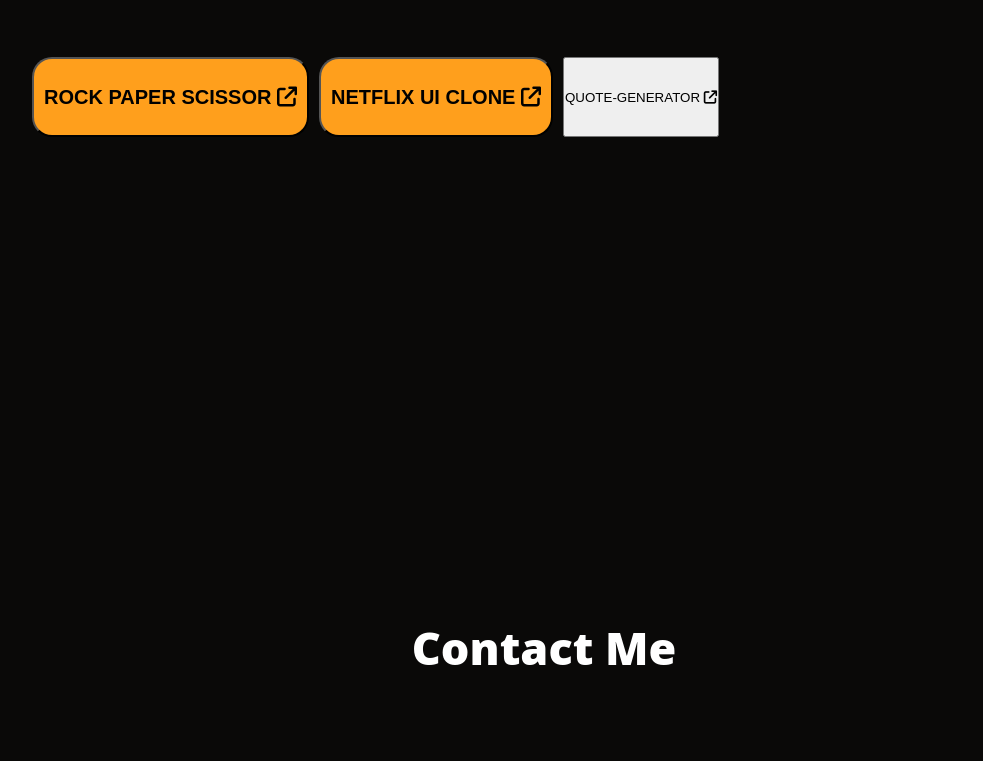
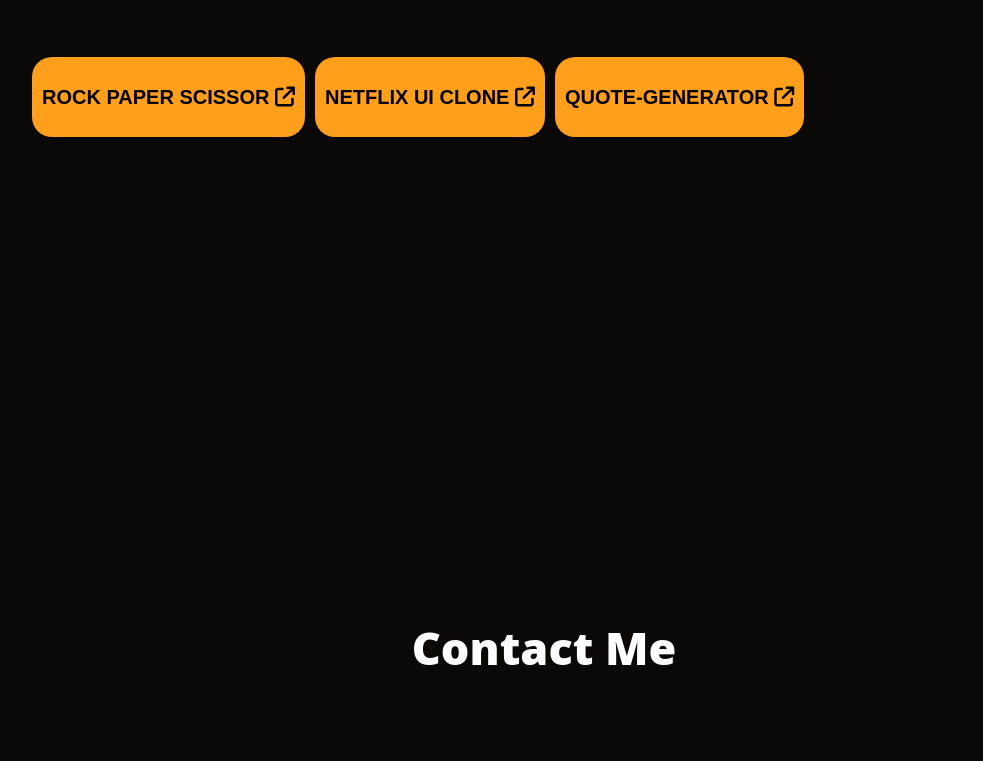
Before and after one commit to DEV1767/My-Portfoliyo, a plain HTML site: page index.html in a window 1280 px wide. Shown: the part 2183-2944 px from the top of the page, without its empty margins (96-1079 px from the left). Drawn offline with Linux system fonts and the light colour scheme; a web font is replaced by a local one.

Commit message:
Update style.css

```diff
--- a/style.css
+++ b/style.css
@@ -253,6 +253,9 @@ display: none;
     color: black;
     border-radius: 20px;
     cursor: pointer;
+     border:none;
+    outline:none;
+    box-shadow:none
 }
 #netflix{
     height: 80px;
@@ -264,8 +267,11 @@ display: none;
     color: black;
     border-radius: 20px;
     cursor: pointer;
+     border:none;
+    outline:none;
+    box-shadow:none
 }
-#Quote{
+#quote{
   height: 80px;
     width: auto;
     padding: 10px;
@@ -275,6 +281,9 @@ display: none;
     color: black;
     border-radius: 20px;
     cursor: pointer;
+    border:none;
+    outline:none;
+    box-shadow:none;
 }
                                                         /*SECTION 6*/
 .section6{
```
